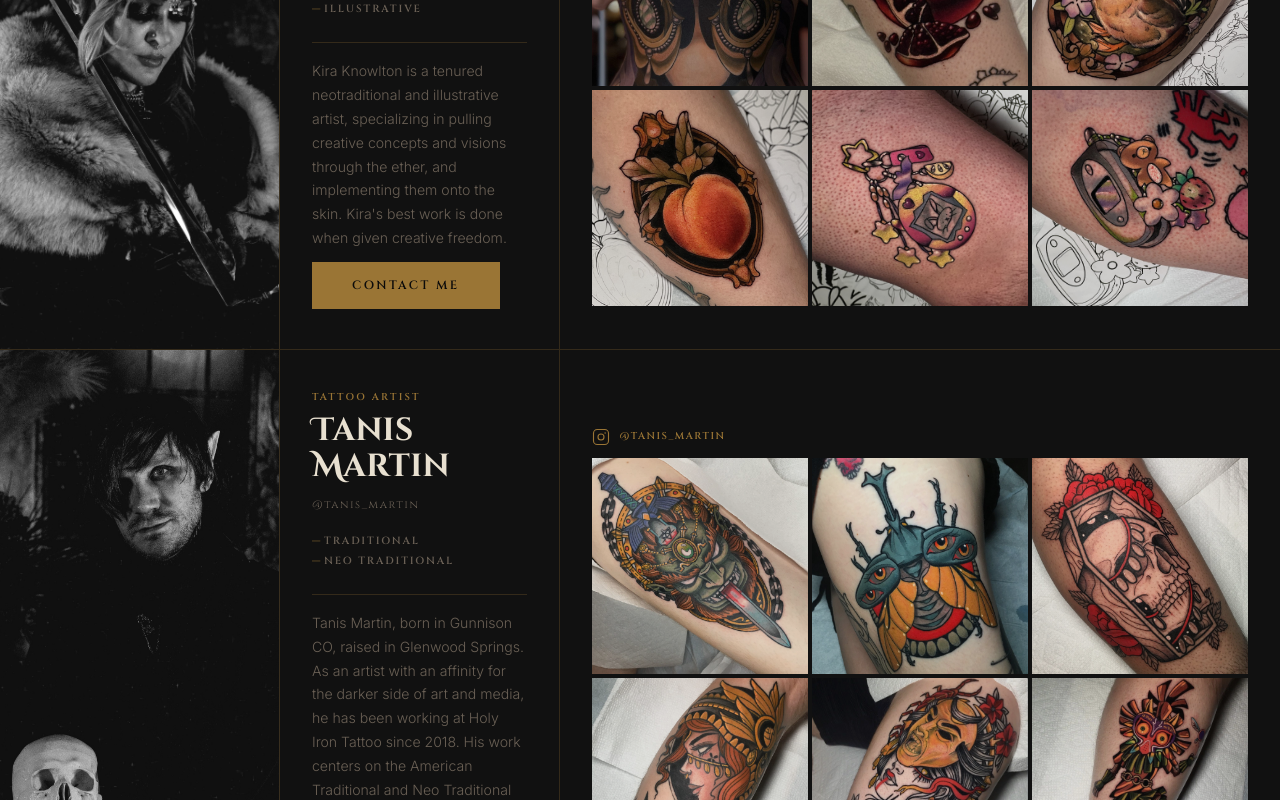
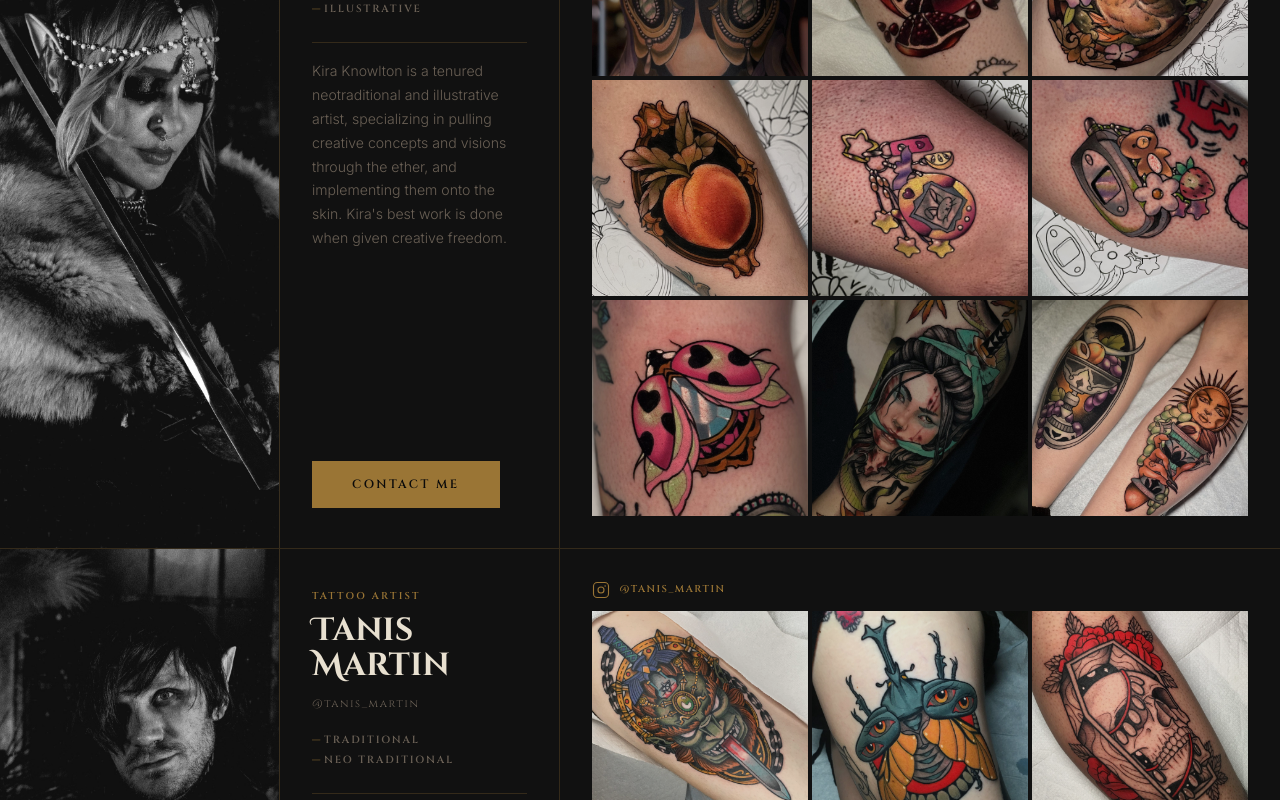
Before and after one commit to tylerkosec/HolyIron, a React (Vite) app: page / in a window 1280 px wide. Shown: the part 1293-2093 px from the top of the page. Built offline with nearby package versions, Linux system fonts and the light colour scheme; no server answers.

Commit message:
Show 9 portfolio photos per artist (3x3 grid)

```diff
--- a/src/components/ArtistRow/ArtistRow.jsx
+++ b/src/components/ArtistRow/ArtistRow.jsx
@@ -83,7 +83,7 @@ export default function ArtistRow({ artist, index }) {
               @{artist.instagram}
             </a>
             <div className="artist-row-portfolio-grid">
-              {artist.portfolio.slice(0, 6).map((src, i) => (
+              {artist.portfolio.slice(0, 9).map((src, i) => (
                 <a
                   key={i}
                   href={src}
```
